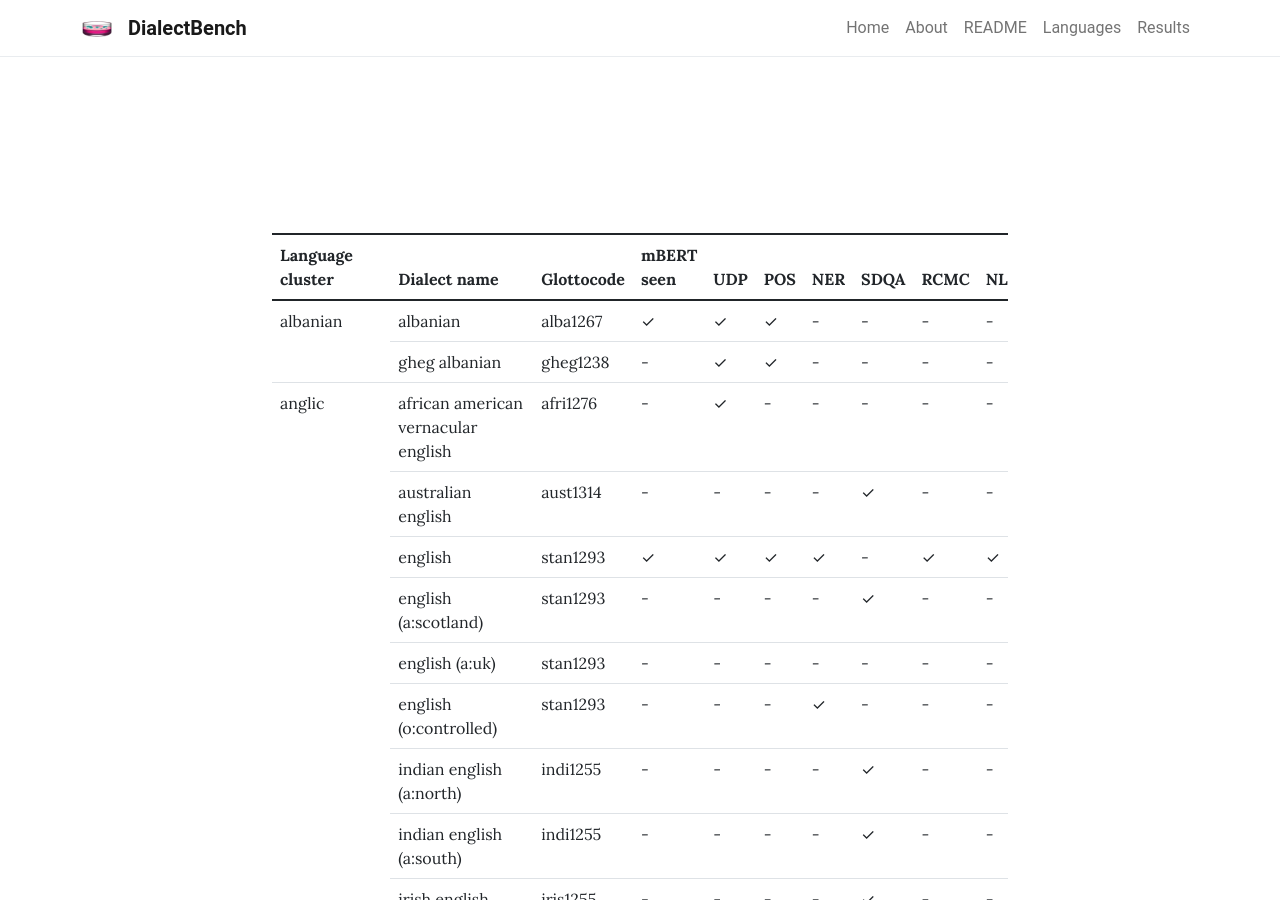
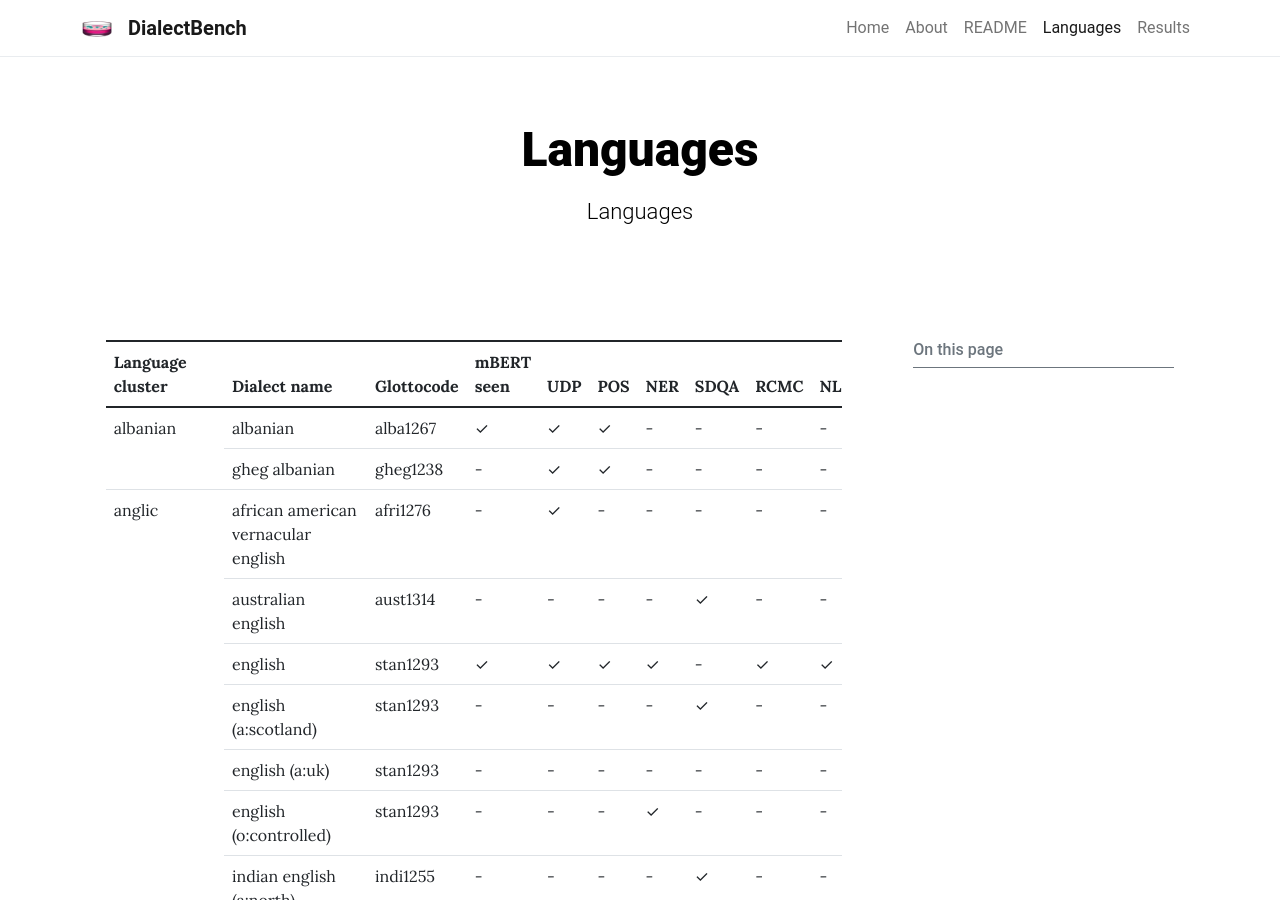
Before and after one commit to ffaisal93/DialectBench.io, a Jekyll site: the page built from pages/languages.md, in a window 1280 px wide and 900 px high. Built offline with Jekyll 4.4.1, drawn with Linux system fonts in a browser that asks for light colours; our own code applies the rules of GitHub Pages for plain Markdown files.

Commit message:
modified languages and results markdown file

```diff
--- a/pages/languages.md
+++ b/pages/languages.md
@@ -1,3 +1,9 @@
+---
+title: Languages
+description: Languages
+permalink: /languages/
+toc: true
+---
 <table>
   <caption></caption>
   <thead>
```
Also changed, not shown: pages/results.md (+7 -0 lines).
